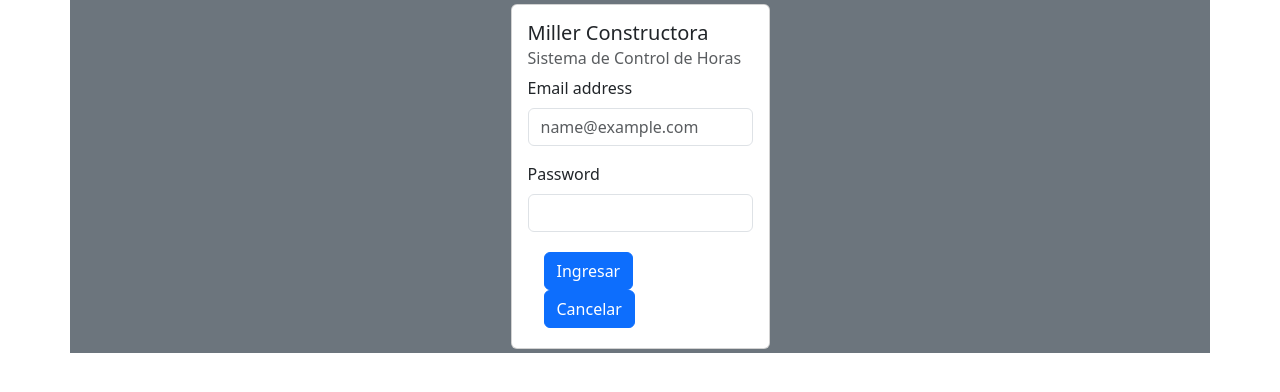
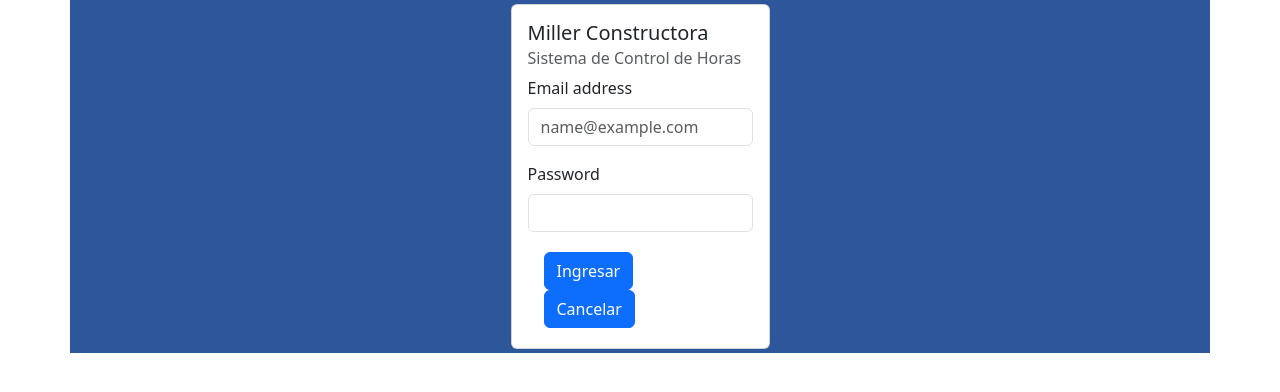
Before and after one commit to lexRojas/lottery-app, a React (Create React App) app: page / in a window 1280 px wide. Shown: the top 392 px of the page. Built offline with nearby package versions, Linux system fonts and the light colour scheme.

Commit message:
boostraps

```diff
--- a/src/components/Login.jsx
+++ b/src/components/Login.jsx
@@ -4,6 +4,8 @@ import Col from "react-bootstrap/Col";
 import Form from "react-bootstrap/Form";
 import Card from "react-bootstrap/Card";
 import Button from "react-bootstrap/Button";
+
+import '../css/style.css'
 
 function Login() {
   function handleSubmit(e) {
@@ -12,7 +14,7 @@ function Login() {
   }
 
   return (
-    <Container fluid="md bg-secondary  solid">
+    <Container fluid="md solid fondo" background-color="blue">
       <Row className="p-1 justify-content-center">
         <Col className="col-lg-3">
           <Card >
--- /dev/null
+++ b/src/css/style.css
@@ -0,0 +1,3 @@
+.fondo {
+    background-color: #2d579a;
+}
```
Also changed, not shown: src/index.js (+5 -2 lines).
